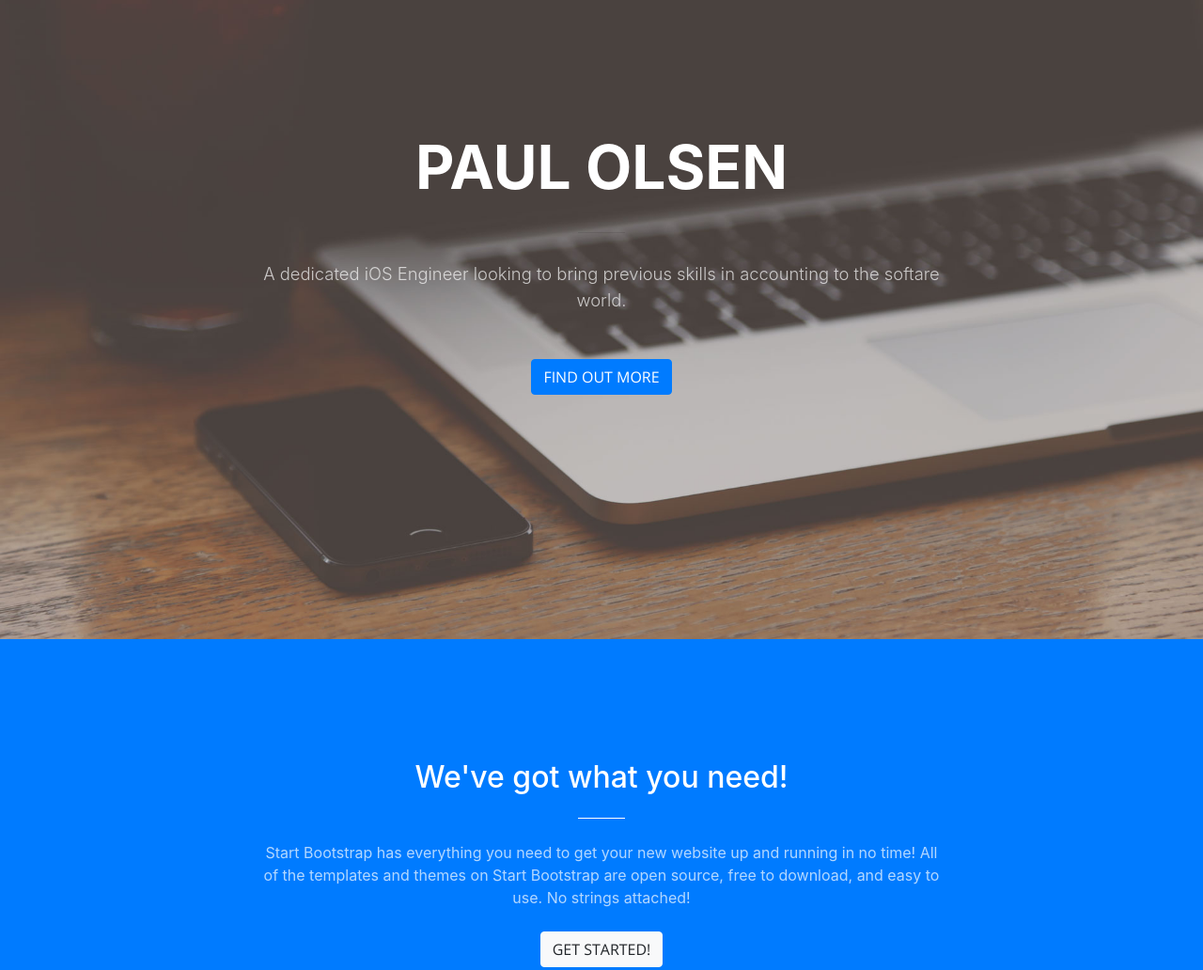
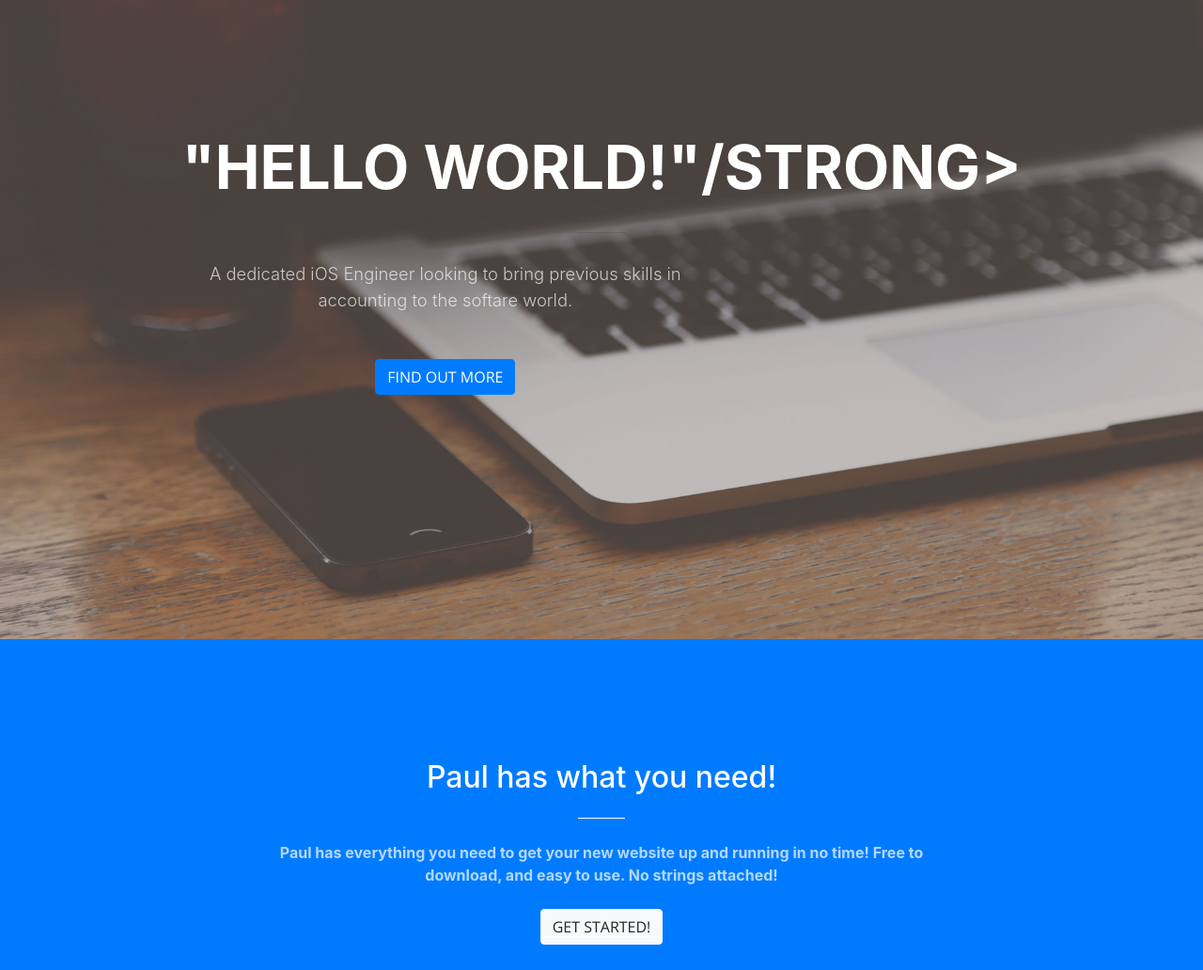
Before and after one commit to changingtosaul/changingtosaul.github.io, a website with bundled scripts: page index.html in a window 1280 px wide. Shown: the part 120-1152 px from the top of the page at 94% size. Built offline with nearby package versions, Linux system fonts and the light colour scheme.

Commit message:
3rd commit

```diff
--- a/index.html
+++ b/index.html
@@ -59,7 +59,7 @@
         <div class="row">
           <div class="col-lg-10 mx-auto">
             <h1 class="text-uppercase">
-              <strong>Paul Olsen</strong>
+              <strong>"Hello World!"/strong>
             </h1>
             <hr>
           </div>
@@ -75,9 +75,9 @@
       <div class="container">
         <div class="row">
           <div class="col-lg-8 mx-auto text-center">
-            <h2 class="section-heading text-white">We've got what you need!</h2>
+            <h2 class="section-heading text-white">Paul has what you need!</h2>
             <hr class="light my-4">
-            <p class="text-faded mb-4">Start Bootstrap has everything you need to get your new website up and running in no time! All of the templates and themes on Start Bootstrap are open source, free to download, and easy to use. No strings attached!</p>
+            <p class="text-faded mb-4">Paul has everything you need to get your new website up and running in no time! Free to download, and easy to use. No strings attached!</p>
             <a class="btn btn-light btn-xl js-scroll-trigger" href="#services">Get Started!</a>
           </div>
         </div>
```
